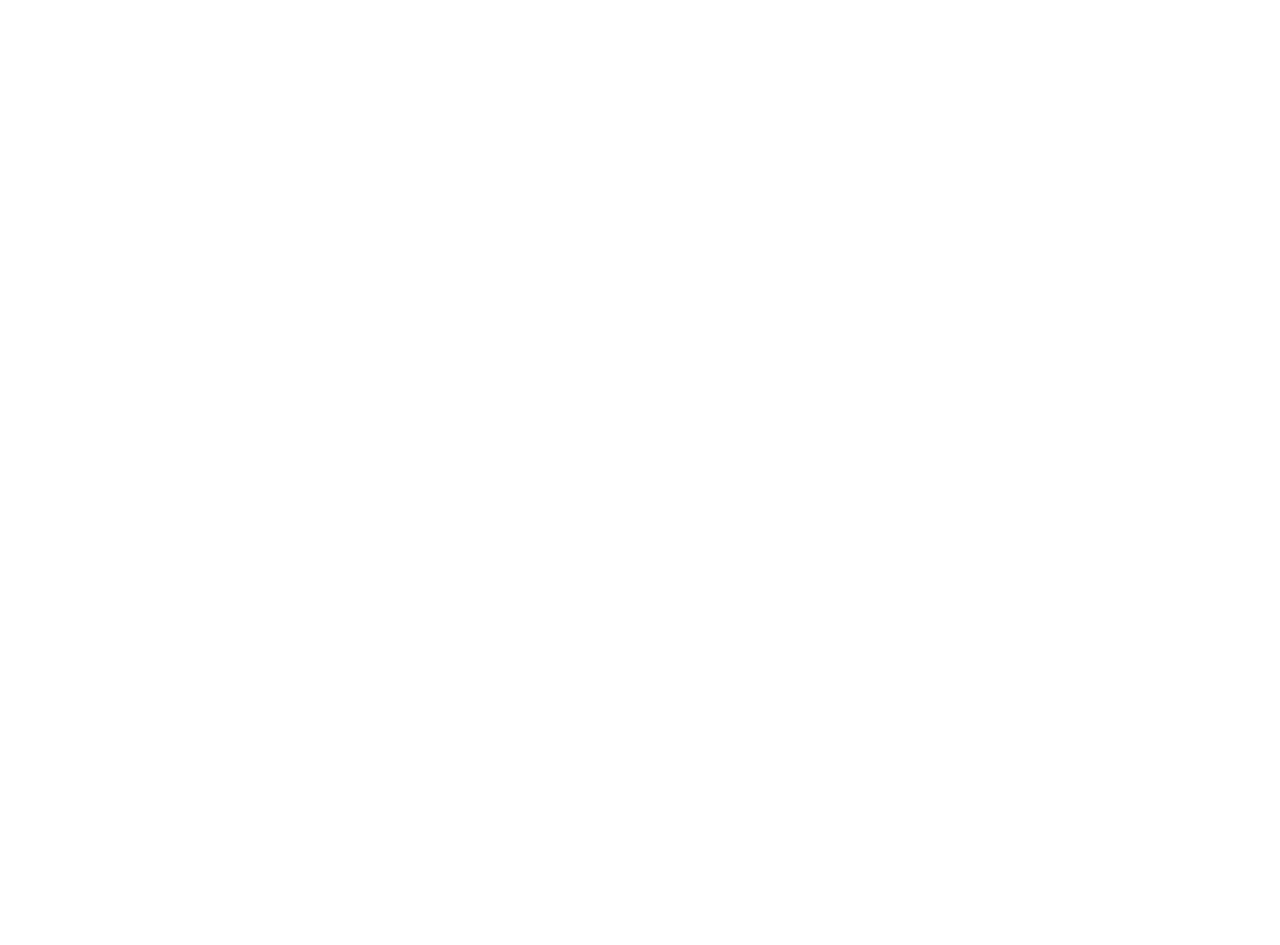
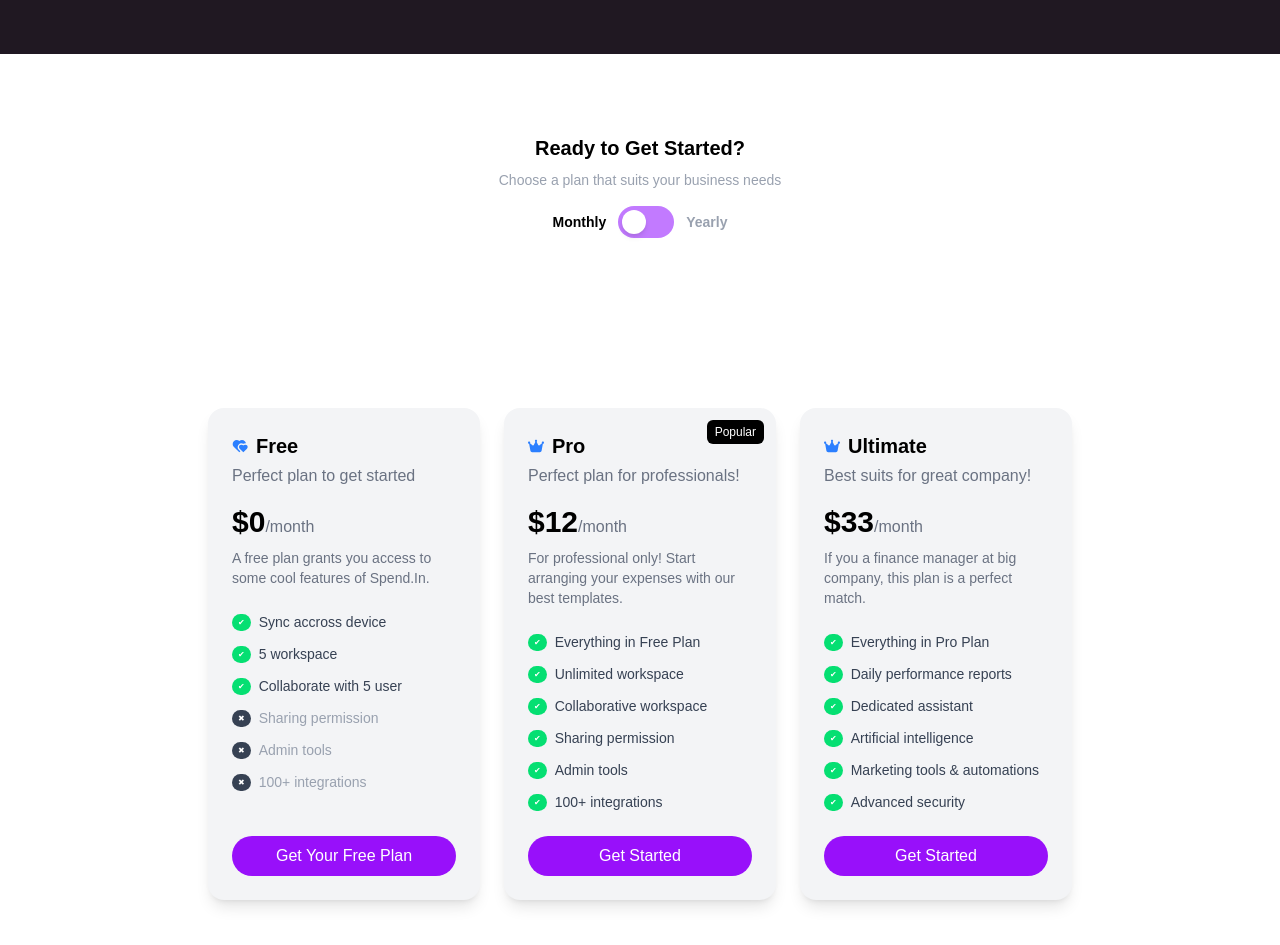
Before and after one commit to Josue-ui582/ftc-w2-josue-hounhoui, a Next.js app: page / in a window 1280 px wide. Shown: the part 4880-5825 px from the top of the page. Before the commit the page ends 4874 px from the top, so only its background shows below. Built offline with nearby package versions, Linux system fonts and the light colour scheme.

Commit message:
feat : building pricing section

```diff
--- a/app/page.tsx
+++ b/app/page.tsx
@@ -21,6 +21,9 @@
 import Testimony from "@/components/testimony/Testimony";
 import TestimonyTitle from "@/components/testimony/TestimonyTitle";
 import TestimonyContainer from "@/components/testimony/TestimonyContainer";
+import Pricing from "@/components/pricing/Pricing";
+import PricingTitle from "@/components/pricing/PricingTitle";
+import PricingCardContainer from "@/components/pricing/PricingContainer";
 
 export default function Home() {
   return (
@@ -69,6 +72,11 @@
         <TestimonyTitle />
         <TestimonyContainer />
       </Testimony>
+
+      <Pricing>
+        <PricingTitle />
+        <PricingCardContainer />
+      </Pricing>
     </>
   );
 }
--- /dev/null
+++ b/components/pricing/BillingToggle.tsx
@@ -0,0 +1,56 @@
+"use client";
+
+import { useState } from "react";
+import groupe from "../../app/asserts/Group.png"
+import Image from "next/image";
+
+export default function BillingToggle() {
+  const [yearly, setYearly] = useState(false);
+
+  return (
+    <div className="flex flex-col items-center gap-3">
+      <div className="flex items-center gap-3">
+        <span
+          className={`text-sm font-bold ${
+            !yearly ? "text-black" : "text-gray-400"
+          }`}
+        >
+          Monthly
+        </span>
+
+        <button
+          onClick={() => setYearly(!yearly)}
+          className={`relative w-14 h-8 flex items-center rounded-full p-1 transition-colors cursor-pointer ${
+            yearly ? "bg-purple-600" : "bg-purple-400"
+          }`}
+        >
+          <span
+            className={`bg-white w-6 h-6 rounded-full shadow-md transform transition-transform ${
+              yearly ? "translate-x-6" : "translate-x-0"
+            }`}
+          />
+        </button>
+
+        <span
+          className={`text-sm font-bold ${
+            yearly ? "text-black" : "text-gray-400"
+          }`}
+        >
+          Yearly
+        </span>
+      </div>
+
+      {yearly && (
+        <div className="flex items-center gap-2">
+          <span className="bg-gray-200 text-gray-600 px-3 py-1 rounded-full text-[13px] font-semibold">
+            Save 65%
+          </span>
+          <Image
+            src={groupe}
+            alt="groupe illustration"
+          />
+        </div>
+      )}
+    </div>
+  );
+}
--- /dev/null
+++ b/components/pricing/Pricing.tsx
@@ -0,0 +1,15 @@
+import React, { ReactNode } from "react";
+
+type PricingProps = {
+    children : ReactNode;
+}
+
+const Pricing: React.FC<PricingProps> = ({children}) => {
+    return(
+        <div className="flex justify-center items-center bg-white">
+            <div className="flex flex-col justify-center items-center w-[70%] py-20 gap-4">{children}</div>
+        </div>
+    )
+}
+
+export default Pricing;
--- /dev/null
+++ b/components/pricing/PricingCard.tsx
@@ -0,0 +1,71 @@
+import { FC, ReactNode } from "react";
+
+type PricingCardProps = {
+  icon : ReactNode;
+  title: string;
+  subtitle: string;
+  price: string;
+  per: string;
+  description: string;
+  features: { label: string; included: boolean }[];
+  buttonLabel: string;
+  popular?: boolean;
+}
+
+const PricingCard: FC<PricingCardProps> = ({
+  icon,
+  title,
+  subtitle,
+  price,
+  per,
+  description,
+  features,
+  buttonLabel,
+  popular = false,
+}) => {
+  return (
+    <div className="flex flex-col rounded-2xl shadow-lg p-6 bg-gray-100 relative w-full max-w-sm">
+      {popular && (
+        <span className="absolute top-3 right-3 bg-black text-white text-xs px-2 py-1 rounded-md">
+          Popular
+        </span>
+      )}
+
+      <div className="flex gap-2 justify-start items-center">
+        <div className="text-blue-500">{icon}</div>
+        <h3 className="text-xl font-bold flex items-center gap-2">
+        {title}
+      </h3>
+      </div>
+      <p className="text-gray-500 mt-1">{subtitle}</p>
+
+      <div className="mt-4 text-3xl font-bold">
+        {price}
+        <span className="text-base font-medium text-gray-500">{per}</span>
+      </div>
+
+      <p className="text-gray-500 text-sm mt-2">{description}</p>
+
+      <ul className="mt-6 space-y-3 flex-1">
+        {features.map((f, i) => (
+          <li key={i} className="flex items-center gap-2 text-sm">
+            {f.included ? (
+              <button className="bg-green-400 text-white rounded-full px-[6px] py-[3px] text-[8px]">✔</button>
+            ) : (
+              <button className="bg-gray-700 text-white rounded-full px-[6px] py-[3px] text-[8px]">✖</button>
+            )}
+            <button className={f.included ? "text-gray-700" : "text-gray-400"}>
+              {f.label}
+            </button>
+          </li>
+        ))}
+      </ul>
+
+      <button className="mt-6 w-full bg-purple-600 hover:bg-purple-700 text-white font-medium py-2 rounded-full transition cursor-pointer">
+        {buttonLabel}
+      </button>
+    </div>
+  );
+};
+
+export default PricingCard;
--- /dev/null
+++ b/components/pricing/PricingContainer.tsx
@@ -0,0 +1,68 @@
+import PricingCard from "./PricingCard";
+import { RiHeartsFill } from "react-icons/ri";
+import { FaCrown } from "react-icons/fa6";
+
+const PricingCardContainer = () => {
+  return (
+    <div className="min-h-screen flex items-center justify-center px-4">
+      <div className="grid md:grid-cols-3 gap-6 max-w-6xl w-full">
+        <PricingCard
+          icon={<RiHeartsFill />}
+          title="Free"
+          subtitle="Perfect plan to get started"
+          price="$0"
+          per="/month"
+          description="A free plan grants you access to some cool features of Spend.In."
+          features={[
+            { label: "Sync accross device", included: true },
+            { label: "5 workspace", included: true },
+            { label: "Collaborate with 5 user", included: true },
+            { label: "Sharing permission", included: false },
+            { label: "Admin tools", included: false },
+            { label: "100+ integrations", included: false },
+          ]}
+          buttonLabel="Get Your Free Plan"
+        />
+
+        <PricingCard
+          icon={<FaCrown />}
+          title="Pro"
+          subtitle="Perfect plan for professionals!"
+          price="$12"
+          per="/month"
+          description="For professional only! Start arranging your expenses with our best templates."
+          features={[
+            { label: "Everything in Free Plan", included: true },
+            { label: "Unlimited workspace", included: true },
+            { label: "Collaborative workspace", included: true },
+            { label: "Sharing permission", included: true },
+            { label: "Admin tools", included: true },
+            { label: "100+ integrations", included: true },
+          ]}
+          buttonLabel="Get Started"
+          popular
+        />
+
+        <PricingCard
+          icon={<FaCrown />}
+          title="Ultimate"
+          subtitle="Best suits for great company!"
+          price="$33"
+          per="/month"
+          description="If you a finance manager at big company, this plan is a perfect match."
+          features={[
+            { label: "Everything in Pro Plan", included: true },
+            { label: "Daily performance reports", included: true },
+            { label: "Dedicated assistant", included: true },
+            { label: "Artificial intelligence", included: true },
+            { label: "Marketing tools & automations", included: true },
+            { label: "Advanced security", included: true },
+          ]}
+          buttonLabel="Get Started"
+        />
+      </div>
+    </div>
+  );
+};
+
+export default PricingCardContainer;
--- /dev/null
+++ b/components/pricing/PricingTitle.tsx
@@ -0,0 +1,20 @@
+import React from "react";
+import BillingToggle from "./BillingToggle";
+
+const PricingTitle = () => {
+    return(
+        <div className="flex flex-col gap-4 w-1/2">
+            <div className="flex flex-col gap-2 items-center justify-center">
+                <h2 className="text-xl text-black font-bold text-center">Ready to Get Started?</h2>
+                <p className="text-sm text-gray-400 text-center">Choose a plan that suits your business needs</p>
+            </div>
+            <div>
+                <div>
+                    <BillingToggle />
+                </div>
+            </div>
+        </div>
+    )
+}
+
+export default PricingTitle;
--- a/components/testimony/TestimonyContainer.tsx
+++ b/components/testimony/TestimonyContainer.tsx
@@ -13,42 +13,42 @@
 const testimonies = [
   {
     declaration: "It’s just incredible!",
-    text: "It’s just 1 month since I’m using Spend.In to manage my business expenses...",
+    text: "It’s just 1 month since I’m using Spend.In to manage my business expenses, but the result is very satisfying! My business finance now more neat than before, thanks to Spend.In!",
     src: user1,
     userName: "Jimmy Bartney",
     description: "Product Manager at Picko Lab",
   },
   {
     declaration: "Satisfied User Here!",
-    text: "Never thought that with Spend.In managing my business expenses is so easy!",
+    text: "Never thought that with Spend.In managing my business expenses is so easy! Been using this platform for 3 months and still counting!",
     src: user2,
     userName: "Natasha Romanoff",
     description: "Black Widow",
   },
   {
     declaration: "No doubt, Spend.In is the best!",
-    text: "“The best”! That’s what I want to say to this platform...",
+    text: "“The best”! That’s what I want to say to this platform, didn’t know that there’s a platform to help you manage your business expenses like this! Very recommended to you who have a big business!",
     src: user3,
     userName: "Moritika Kazuki",
     description: "Finance Manager at Mangan",
   },
   {
     declaration: "Back again incredible!",
-    text: "It’s just 1 month since I’m using Spend.In...",
+    text: "It’s just 1 month since I’m using Spend.In to manage my business expenses, but the result is very satisfying! My business finance now more neat than before, thanks to Spend.In!",
     src: user1,
     userName: "Jimmy Bartney",
     description: "Product Manager at Picko Lab",
   },
   {
     declaration: "Still satisfied!",
-    text: "Been using this platform for 3 months and still counting!",
+    text: "Never thought that with Spend.In managing my business expenses is so easy! Been using this platform for 3 months and still counting!",
     src: user2,
     userName: "Natasha Romanoff",
     description: "Black Widow",
   },
   {
     declaration: "No doubt encore!",
-    text: "Didn’t know that there’s a platform to help you manage your business expenses...",
+    text: "“The best”! That’s what I want to say to this platform, didn’t know that there’s a platform to help you manage your business expenses like this! Very recommended to you who have a big business!",
     src: user3,
     userName: "Moritika Kazuki",
     description: "Finance Manager at Mangan",
```
Also changed, not shown: app/asserts/Group.png (added).
